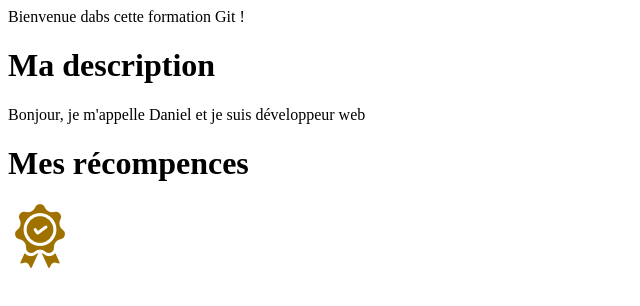
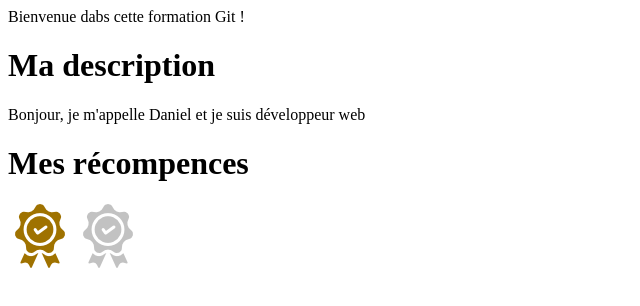
Before and after one commit to danylex1/CV_Daniel_ALEXIS_DEV1, a plain HTML site: page coursGit.html in a window 1280 px wide. Shown: the whole page, without its empty margins (0-640 px from the left). Drawn offline with Linux system fonts and the light colour scheme.

```diff
--- a/coursGit.html
+++ b/coursGit.html
@@ -19,10 +19,10 @@
      <div>
         <h1>Mes récompences</h1>
         <p>
-            <img src="images/medal_bronze.png" alt="medal_bronze">
+            <img src="images/medal_bronze.png" alt="medal_bronze"> <img src="images/medal_silver.png" alt="medal_silver">
 
             <!--
-            <img src="images/medal_silver.png" alt="medal_silver">
+
             <img src="images/medal_gold.png" alt="medal_gold">
             -->
         </p>
```
